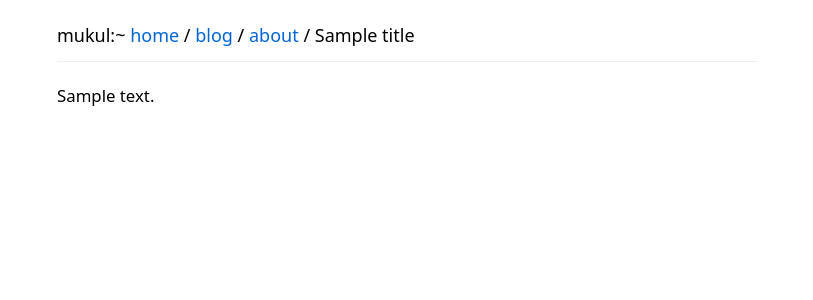
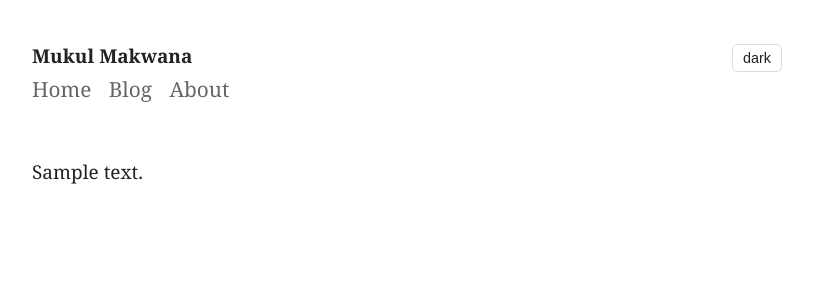
Before and after one commit to mukul0x9/baresg, a Python web app: template templates/base.html in a window 1280 px wide. Shown: the top 300 px of the page, without its empty margins (233-1046 px from the left). Run offline with Jinja, Linux system fonts and the light colour scheme; the template is opened without the code that fills it: most values are stand-ins (such as "Sample title", 1, 10 or a date in 2020).

Commit message:
add theme change

```diff
--- a/markdown_parser/markdown.py
+++ b/markdown_parser/markdown.py
@@ -135,7 +135,8 @@ def parse_inline(text):
                 {
                     "node": "Image",
                     "src": "".join(href),
-                    "children": [{"node": "Text", "value": "".join(link_text)}],
+                    "alt": "".join(link_text),
+                    "children": [],
                 }
             )
 
--- a/templates/base.html
+++ b/templates/base.html
@@ -1,44 +1,97 @@
 <!doctype html>
-<html>
+<html lang="en">
 <head>
 <meta charset="UTF-8" />
+<meta name="viewport" content="width=device-width, initial-scale=1.0" />
 <title>{{ title }}</title>
 
 <style>
+:root {
+    --bg: #ffffff;
+    --text: #222222;
+    --muted: #666666;
+    --border: #dddddd;
+    --link:#0066cc;
+}
+
+[data-theme="dark"] {
+    --bg: #0f1115;
+    --text: #e8e8e8;
+    --muted: #9aa0a6;
+    --border: #2a2f36;
+    --link: lightskyblue;
+}
+
 body {
-                font-family:
-                    system-ui,
-                    -apple-system,
-                    BlinkMacSystemFont,
-                    "Segoe UI",
-                    Roboto,
-                    Ubuntu,
-                    Cantarell,
-                    "Noto Sans",
-                    sans-serif;
-                max-width: 700px;
-                margin: 0 auto;
-                padding: 20px;
-                font-size: 18px;
-                line-height: 1.7;
+    margin: 40px auto;
+    max-width: 750px;
+    padding: 0 16px;
+    font: 19px/1.7 Georgia, serif;
+    color: var(--text);
+    background: var(--bg);
+}
+
+/* header */
+header {
+    margin-bottom: 3rem;
+    display: flex;
+    justify-content: space-between;
+    align-items: baseline;
+}
+
+header a {
+    text-decoration: none;
+    color: inherit;
+}
+
+nav {
+    font-size: 1.3rem;
+    color: var(--muted);
+}
+
+nav a {
+    margin-right: 12px;
+}
+
+/* toggle button */
+.toggle {
+    cursor: pointer;
+    font-size: 0.9rem;
+    color: var(--muted);
+    border: none;
+    background: none;
+}
+
+/* content */
+h1, h2, h3 {
+    line-height: 1.3;
+    margin: 2rem 0 1rem;
+}
+
+p {
+    margin: 1rem 0;
 }
 
 a {
-                color: #0366d6;
-                text-decoration: none;
-            }
-
-            a:hover {
+    color: var(--link);
     text-decoration: underline;
 }
 
-            code,
-            pre {
-                font-family:
-                    ui-monospace, SFMono-Regular, Menlo, Monaco, Consolas,
-                    "Liberation Mono", "Courier New", monospace;
+blockquote {
+    margin: 1.5rem 0;
+    padding-left: 1rem;
+    border-left: 2px solid var(--border);
+    color: var(--muted);
+    font-style: italic;
 }
 
+img {
+    max-width: 100%;
+    display: block;
+    margin: 1.5rem 0;
+}
+
+/* posts list */
 .posts {
     list-style: none;
     padding: 0;
@@ -46,62 +99,74 @@
 
 .posts li {
     display: flex;
-                justify-content: space-between;
     align-items: baseline;
-                padding: 6px 0;
+    gap: 12px;
+    margin: 0.5rem 0;
+    padding: 2px 0;
+
 }
 
-            .posts .date {
-                color: #777;
-                font-size: 0.9em;
+
+.date {
+    color: var(--muted);
+    font-size: 0.9rem;
     white-space: nowrap;
-            }
-            main {
-                font-size: 1.05rem;
+    min-width: 110px; /* keeps dates aligned vertically */
 }
 
-            main h1,
-            main h2,
-            main h3 {
-                margin-top: 1.5em;
+.posts a {
+    text-decoration: none;
 }
-
-            main p {
-                margin: 1em 0;
-            }
-            header {
-                margin-bottom: 20px;
-                padding-bottom: 10px;
-                border-bottom: 1px solid #eee;
-            }
-
-            footer {
-                margin-top: 20px;
-                padding-top: 10px;
-                border-top: 1px solid #eee;
-            }
-
-            nav a {
-                margin-right: 10px;
-                text-decoration: none;
-                color: blue;
+.toggle{
+    background-color: var(--bg);
+    color: var(--fg);
+    border: 1px solid var(--border);
+    border-radius: 5px;
+    padding: 5px 10px;
+    cursor: pointer;
 }
 </style>
 </head>
 
 <body>
-        <header class="nav">
-            <span class="name">mukul:~</span>
 
-            <a href="/">home</a>
-            <span>/</span>
-            <a href="/blog/">blog</a>
-            <span>/</span>
-            <a href="/about-me">about</a>
-            <span>/</span>
-            <span class="current">{{ title }}</span>
+<header>
+    <div>
+        <a href="/"><strong>Mukul Makwana</strong></a>
+        <nav>
+            <a href="/">Home</a>
+            <a href="/blog/">Blog</a>
+            <a href="/about-me">About</a>
+        </nav>
+    </div>
+    <button class="toggle" onclick="toggleTheme()">dark</button>
 </header>
 
-        <main>{{ content }}</main>
+<main>
+    {{ content }}
+</main>
+
+<script>
+function setTheme(theme) {
+    document.documentElement.setAttribute("data-theme", theme);
+    localStorage.setItem("theme", theme);
+
+    const btn = document.querySelector(".toggle");
+    btn.textContent = theme === "dark" ? "light" : "dark";
+}
+
+function toggleTheme() {
+    const current = document.documentElement.getAttribute("data-theme") || "light";
+    const next = current === "dark" ? "light" : "dark";
+    setTheme(next);
+}
+
+// load saved theme
+(function () {
+    const saved = localStorage.getItem("theme") || "light";
+    setTheme(saved);
+})();
+</script>
+
 </body>
 </html>
--- a/templates/blog.html
+++ b/templates/blog.html
@@ -2,8 +2,8 @@
 <ul class="posts">
   {% for post in posts %}
   <li>
+      <time class="date">{{ post.formatted_date }}</time>
     <a href="{{ post.url }}">{{ post.title }}</a>
-    <small class="date">{{ post.formatted_date }}</small>
   </li>
   {% endfor %}
 </ul>
--- a/templates/index.html
+++ b/templates/index.html
@@ -6,8 +6,8 @@
 <ul class="posts">
   {% for post in posts %}
   <li>
+      <small class="date">({{ post.formatted_date }})</small>
     <a href="{{ post.url }}">{{ post.title }}</a>
-    <small class="date">({{ post.formatted_date }})</small>
   </li>
   {% endfor %}
 </ul>
```
Also changed, not shown: content/about.md (+1 -2 lines), content/blog/hello-world.md (line endings or trailing spaces), 1 other file. Lines whose indentation alone changed are shown as unchanged.
